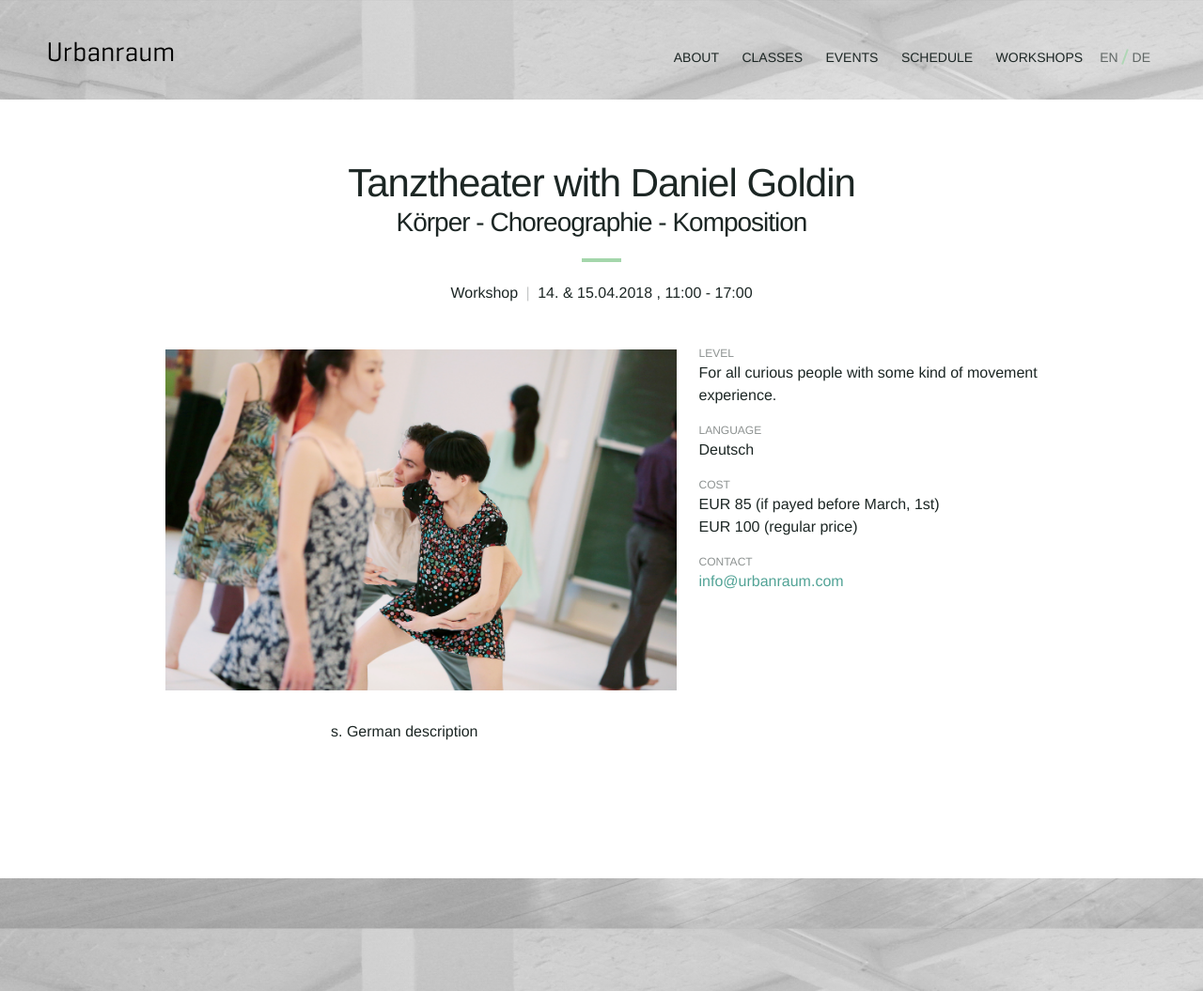
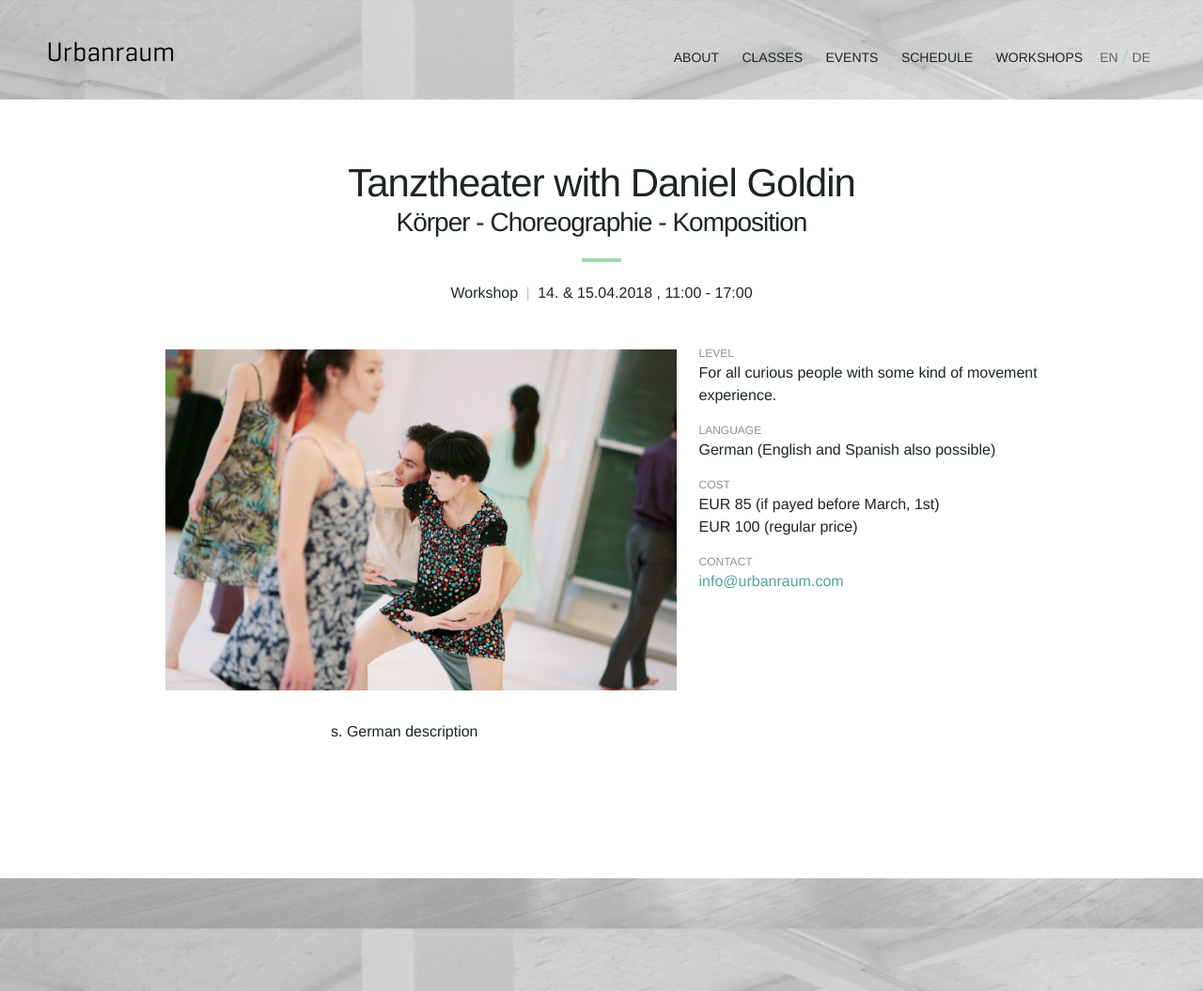
Before and after one commit to Kriesse/urbanraum, a Jekyll site: the page built from _workshops/tanztheater-goldin.md, in a window 1280 px wide. Shown: the whole page at 94% size. Built offline with Jekyll 4.4.1, drawn with Linux system fonts in a browser that asks for light colours; nearby versions of some CDN libraries.

Commit message:
Update tanztheater-goldin.md

```diff
--- a/_workshops/tanztheater-goldin.md
+++ b/_workshops/tanztheater-goldin.md
@@ -18,7 +18,7 @@ subtitle_de: "Körper - Choreographie - Komposition"
 
 type_en: "Workshop"
 
-language_en: "Deutsch"
+language_en: "German (English and Spanish also possible)"
 language_de: "Deutsch"
 
 type_de: "Workshop"
```
Also changed, not shown: other parts of _workshops/tanztheater-goldin.md (+1 -1 lines).
